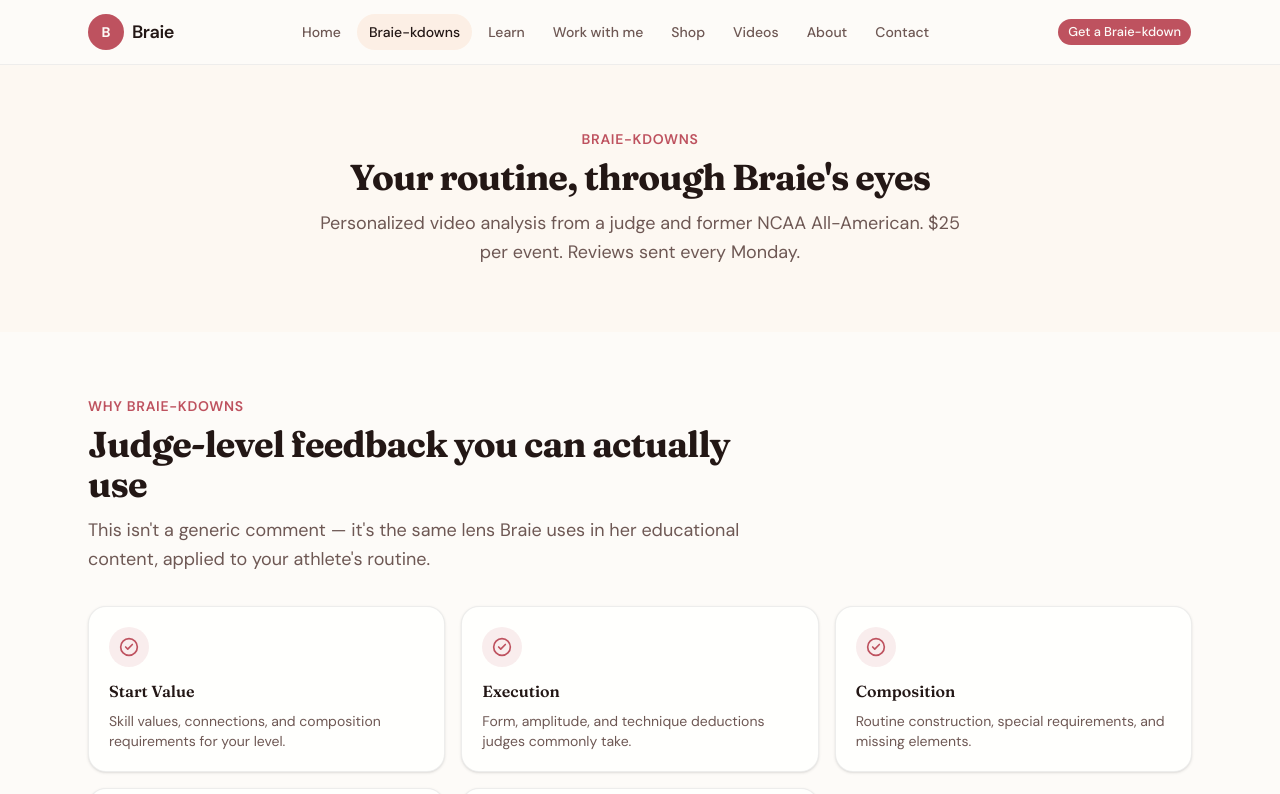
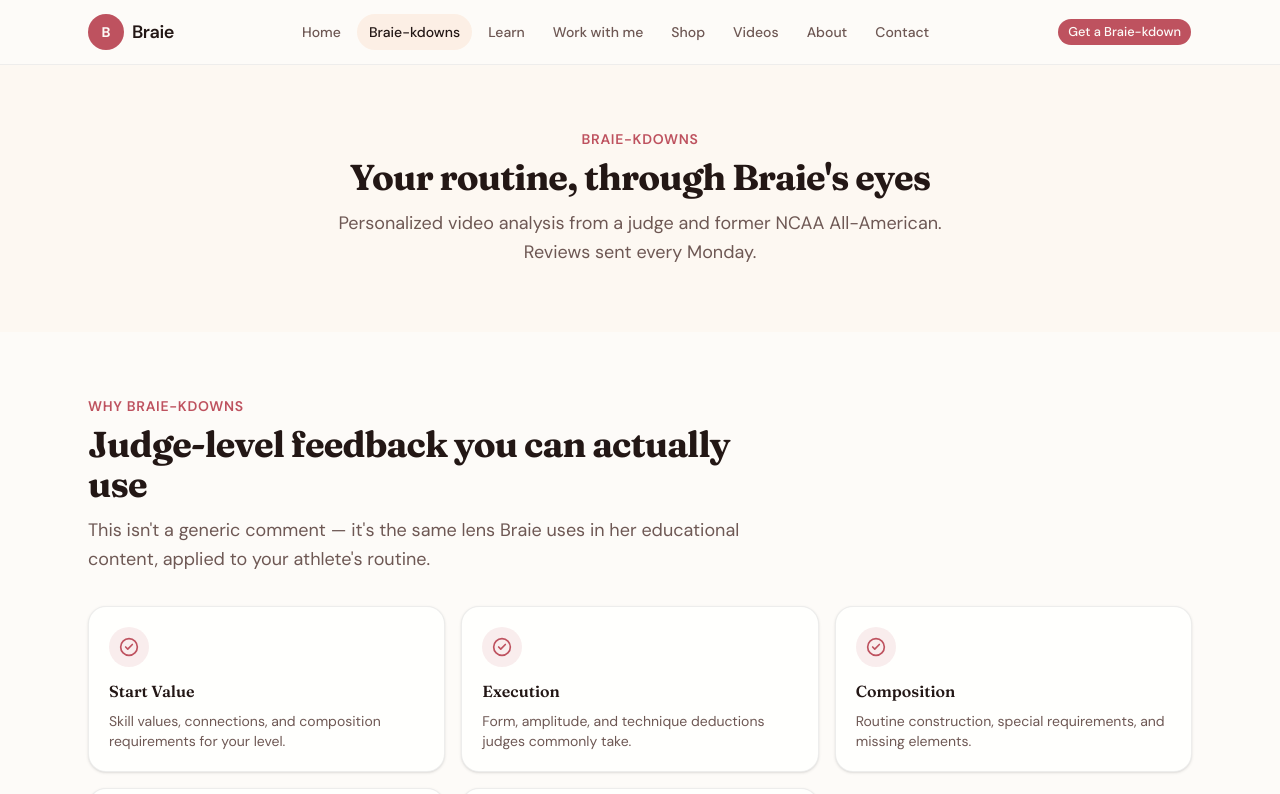
Before and after one commit to darnold5000/braie, a Next.js app: page /braie-kdowns in a window 1280 px wide. Shown: the top 794 px of the page. Built offline with nearby package versions, Linux system fonts and the light colour scheme.

Commit message:
photo and videos

```diff
--- a/src/app/braie-kdowns/page.tsx
+++ b/src/app/braie-kdowns/page.tsx
@@ -88,7 +88,7 @@ export default function BraieKdownsPage() {
           <SectionHeading
             eyebrow="Braie-kdowns"
             title="Your routine, through Braie's eyes"
-            description={`Personalized video analysis from a judge and former NCAA All-American. ${siteConfig.routineBreakdownPrice}. Reviews sent every Monday.`}
+            description={`Personalized video analysis from a judge and former NCAA All-American. Reviews sent every Monday.`}
             className="mx-auto text-center"
             align="center"
           />
```
